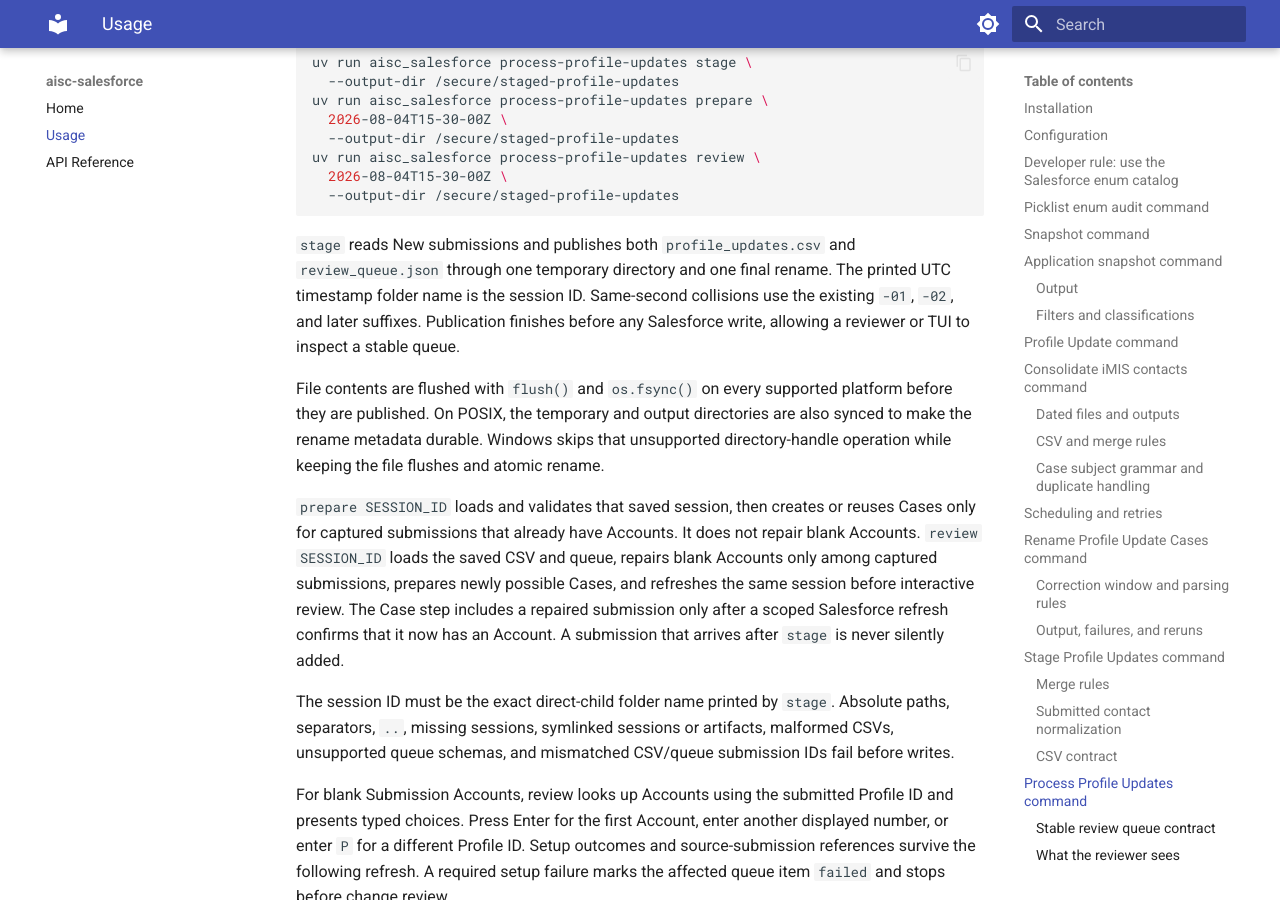
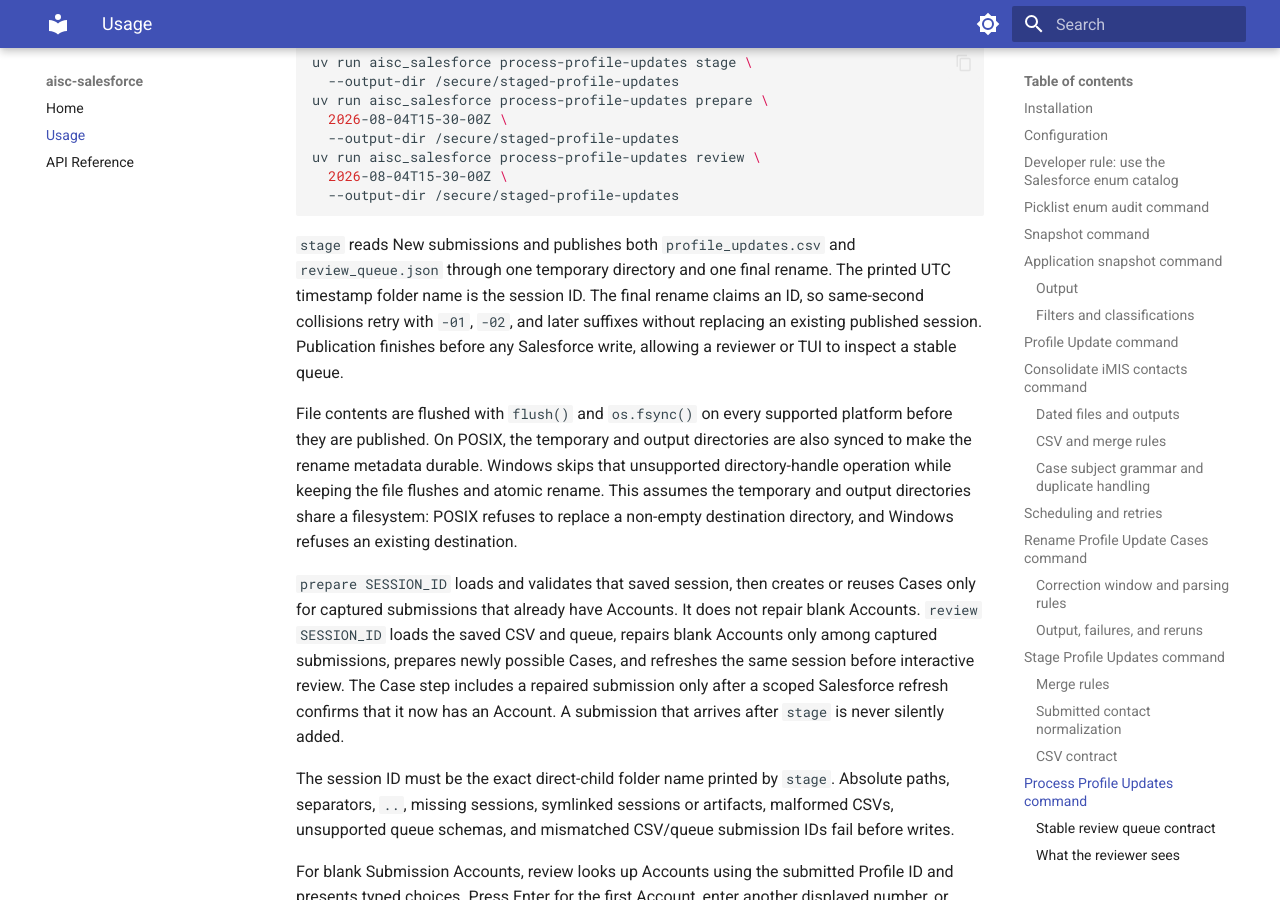
Before and after one commit to MauxBoyle/aisc-sf, an MkDocs documentation site: the page built from docs/usage.md, in a window 1280 px wide and 900 px high, scrolled down 14436 px. Built offline with MkDocs 1.6.1 and Material for MkDocs 9.7.7, drawn with Linux system fonts in a browser that asks for light colours.

Commit message:
Fix concurrent staging session ID collisions

```diff
--- a/docs/usage.md
+++ b/docs/usage.md
@@ -669,15 +669,18 @@ uv run aisc_salesforce process-profile-updates review \
 
 `stage` reads New submissions and publishes both `profile_updates.csv` and
 `review_queue.json` through one temporary directory and one final rename. The
-printed UTC timestamp folder name is the session ID. Same-second collisions use
-the existing `-01`, `-02`, and later suffixes. Publication finishes before any
-Salesforce write, allowing a reviewer or TUI to inspect a stable queue.
+printed UTC timestamp folder name is the session ID. The final rename claims an
+ID, so same-second collisions retry with `-01`, `-02`, and later suffixes
+without replacing an existing published session. Publication finishes before
+any Salesforce write, allowing a reviewer or TUI to inspect a stable queue.
 
 File contents are flushed with `flush()` and `os.fsync()` on every supported
 platform before they are published. On POSIX, the temporary and output
 directories are also synced to make the rename metadata durable. Windows skips
 that unsupported directory-handle operation while keeping the file flushes and
-atomic rename.
+atomic rename. This assumes the temporary and output directories share a
+filesystem: POSIX refuses to replace a non-empty destination directory, and
+Windows refuses an existing destination.
 
 `prepare SESSION_ID` loads and validates that saved session, then creates or
 reuses Cases only for captured submissions that already have Accounts. It does
```
Also changed, not shown: README.md (+6 -2 lines), 2 other files.
